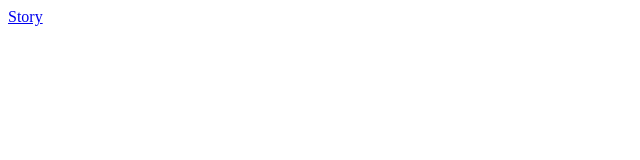
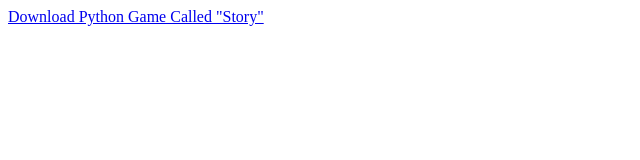
Before and after one commit to Davistazz/Davistazz.github.io, a plain HTML site: page S1.html in a window 1280 px wide. Shown: the whole page, without its empty margins (0-640 px from the left). Drawn offline with Linux system fonts and the light colour scheme.

Commit message:
Add files via upload

```diff
--- a/S1.html
+++ b/S1.html
@@ -6,7 +6,7 @@
     </head>
     <body>
 
-    <a href="/ex.story.py">Story</a>
+    <a href="/ex.story.py">Download Python Game Called "Story"</a>
 
 
 
```
